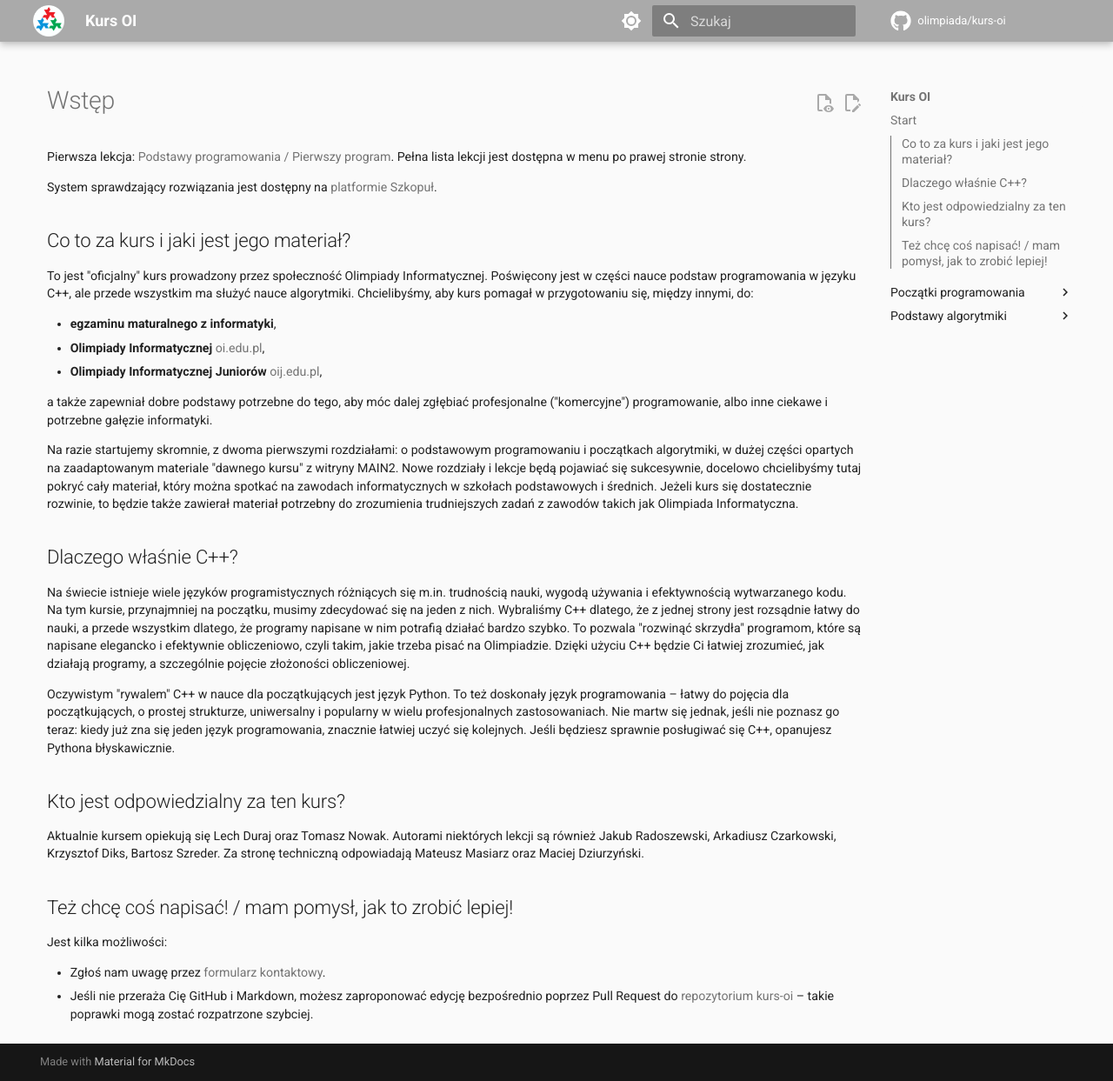
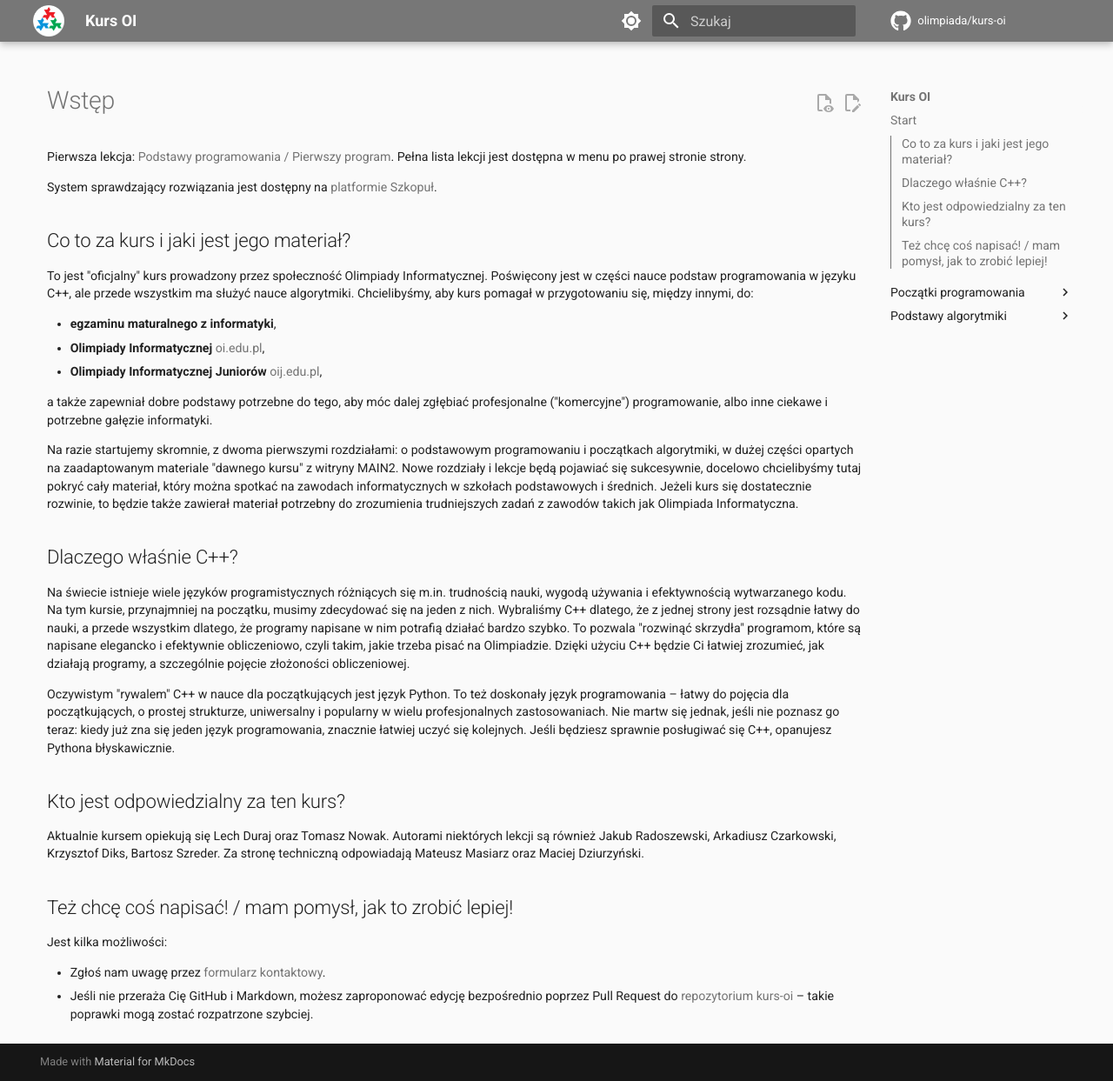
Before and after one commit to olimpiada/kurs-oi, an MkDocs documentation site: the page built from docs/index.md, in a window 1280 px wide and 1243 px high. Shown: the whole window at 87% size. Built offline with MkDocs 1.6.1 and Material for MkDocs 9.7.7, drawn with Linux system fonts in a browser that asks for light colours; comment, search, counter and statistics services are not loaded.

Commit message:
change bar color

```diff
--- a/docs/stylesheets/extra.css
+++ b/docs/stylesheets/extra.css
@@ -92,5 +92,5 @@ body[data-md-color-primary="blue"] {
 }
 
 .md-header {
-    background-color: #aaa;
+    background-color: #777;
 }
```
